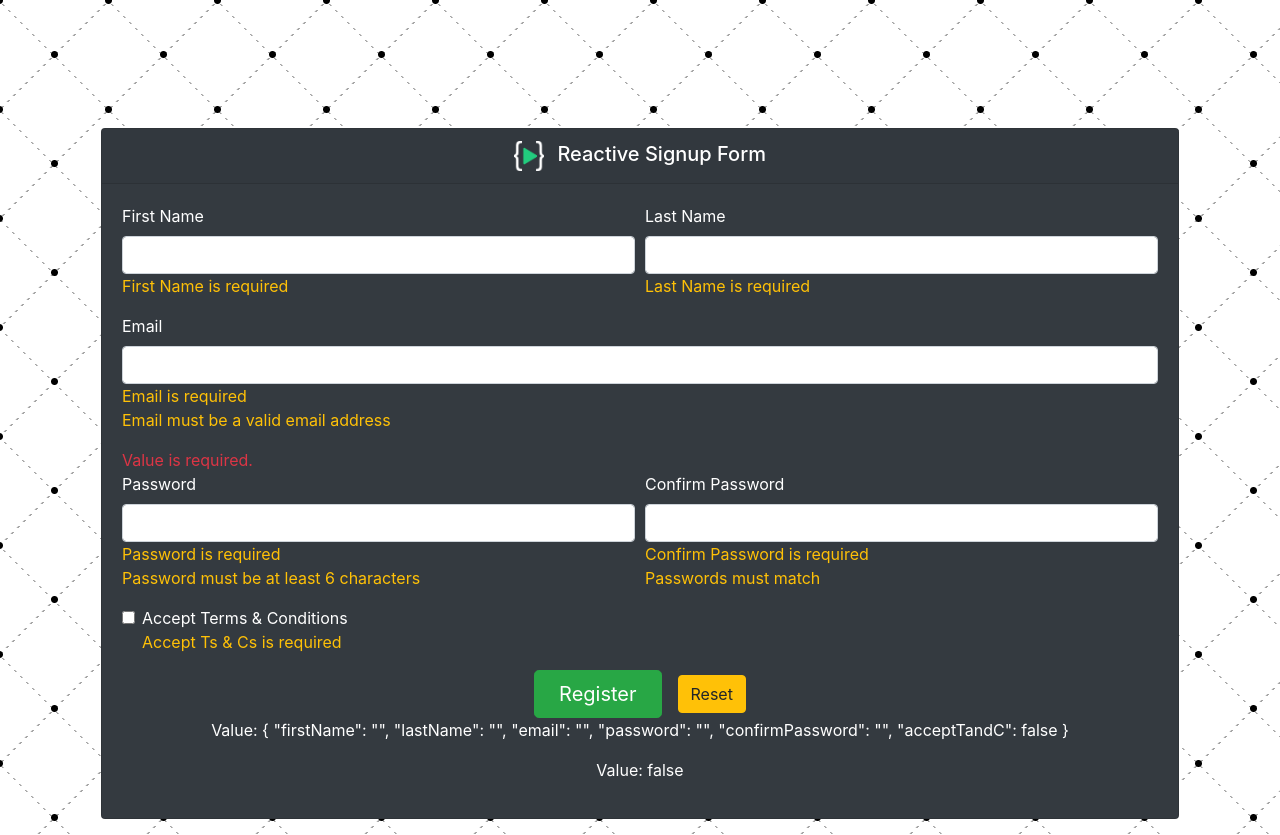
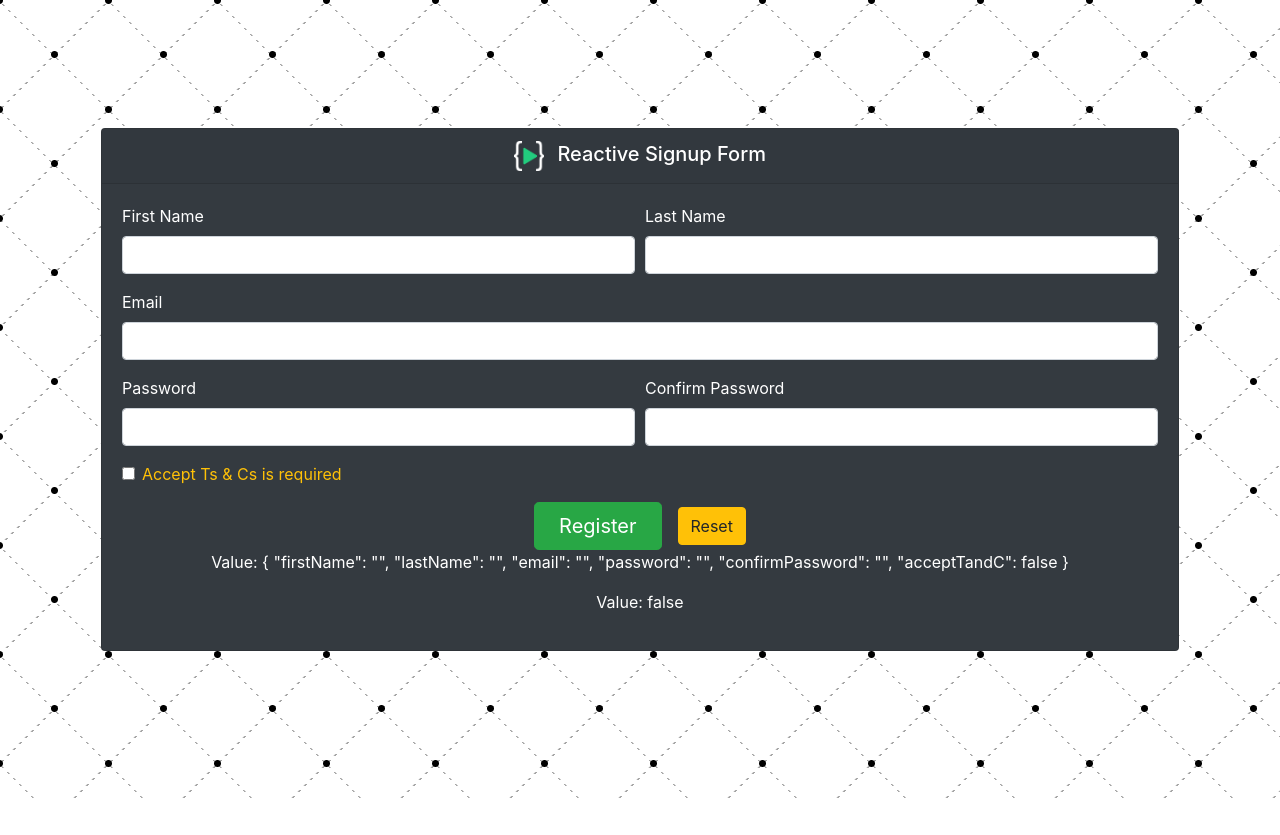
Before and after one commit to ishaan001/AngularLearnings, an Angular app in the folder signup-reactive/: page / in a window 1280 px wide. After the commit the page ends 800 px from the top, so only its background shows below. Built offline with nearby package versions, Linux system fonts and the light colour scheme.

Commit message:
rendering error messages to user

```diff
--- a/signup-reactive/src/app/app.component.html
+++ b/signup-reactive/src/app/app.component.html
@@ -19,8 +19,8 @@
               class="form-control"
               [ngClass]="{ 'is-invalid' : submitted && helperMethod.firstName.errors}"
               />
-            <div class="text-warning">
-              <div>
+            <div *ngIf="helperMethod.firstName.touched || submitted && helperMethod.firstName.errors" class="text-warning">
+              <div *ngIf=" helperMethod.firstName.errors.required ">
                 First Name is required
               </div>
             </div>
@@ -32,8 +32,8 @@
               class="form-control"
               [ngClass]="{ 'is-invalid' : submitted && helperMethod.lastName.errors }"
             />
-            <div class="text-warning">
-              <div>
+            <div *ngIf="helperMethod.lastName.touched || submitted && helperMethod.lastName.errors " class="text-warning">
+              <div *ngIf=" helperMethod.lastName.errors.required ">
                 Last Name is required
               </div>
             </div>
@@ -46,16 +46,16 @@
           class="form-control"
           [ngClass]="{ 'is-invalid' : submitted && helperMethod.email.errors}"
          />
-          <div class="text-warning">
-            <div>Email is required</div>
-            <div>
+          <div *ngIf="helperMethod.email.touched && helperMethod.email.errors" class="text-warning">
+            <div *ngIf="helperMethod.email.errors.required">Email is required</div>
+            <div *ngIf="helperMethod.email.errors.email">
               Email must be a valid email address
             </div>
           </div>
         </div>
 
-        <ng-container>
-          <div class="text-danger">
+        <ng-container *ngIf="helperMethod.email.touched && helperMethod.email.errors">
+          <div *ngIf="helperMethod.email.errors.required" class="text-danger">
             Value is required.
           </div>
         </ng-container>
@@ -67,9 +67,9 @@
             class="form-control"
             [ngClass]="{ 'is-invalid' : submitted && helperMethod.password.errors}"
             />
-            <div class="text-warning">
-              <div>Password is required</div>
-              <div>
+            <div *ngIf="helperMethod.password.touched && helperMethod.password.errors" class="text-warning">
+              <div *ngIf="helperMethod.password.errors.required">Password is required</div>
+              <div *ngIf="helperMethod.password.errors.minlength">
                 Password must be at least 6 characters
               </div>
             </div>
@@ -81,11 +81,11 @@
             class="form-control"
             [ngClass]="{ 'is-invalid' : submitted && helperMethod.confirmPassword.errors}"
              />
-            <div class="text-warning">
-              <div>
+            <div *ngIf="helperMethod.confirmPassword.touched && helperMethod.confirmPassword.errors" class="text-warning">
+              <div  *ngIf="helperMethod.confirmPassword.errors.required" >
                 Confirm Password is required
               </div>
-              <div>
+              <div  *ngIf="helperMethod.confirmPassword.errors.mustmatch">
                 Passwords must match
               </div>
             </div>
@@ -96,10 +96,10 @@
           formControlName = "acceptTandC"
             [ngClass]="{ 'is-invalid' : submitted && helperMethod.acceptTandC.errors}"
              type="checkbox" id="acceptTerms" class="form-check-input" />
-          <label for="acceptTerms" class="form-check-label"
-            >Accept Terms & Conditions</label
-          >
-          <div class="text-warning">
+          <label for="acceptTerms" class="form-check-label" *ngIf=" submitted && helperMethod.acceptTandC.errors">
+            Accept Terms & Conditions
+          </label>
+          <div class="text-warning" *ngIf="helperMethod.acceptTandC.errors.required">
             Accept Ts & Cs is required
           </div>
         </div>
--- a/signup-reactive/src/app/app.component.ts
+++ b/signup-reactive/src/app/app.component.ts
@@ -22,7 +22,7 @@
       lastName : ["",Validators.required],
       email : ["",[Validators.required, Validators.email]],
       password : ["",Validators.required],
-      confirmPassword : ["",[Validators.required,Validators.minLength(6)]],
+      confirmPassword : ["",[Validators.required, Validators.minLength(6)]],
       acceptTandC : [false, Validators.requiredTrue]
     },{
       validators: PasswordChecker('password','confirmPassword')
--- a/signup-reactive/src/app/custom-validators/password-checker.ts
+++ b/signup-reactive/src/app/custom-validators/password-checker.ts
@@ -14,7 +14,7 @@
     const confPass = formGroup.controls[CompareControlName];
 
     if (password.value !== confPass.value) {
-      confPass.setErrors({mustMatch: true});
+      confPass.setErrors({mustmatch: true});
 
     } else {
       confPass.setErrors(null);
```
